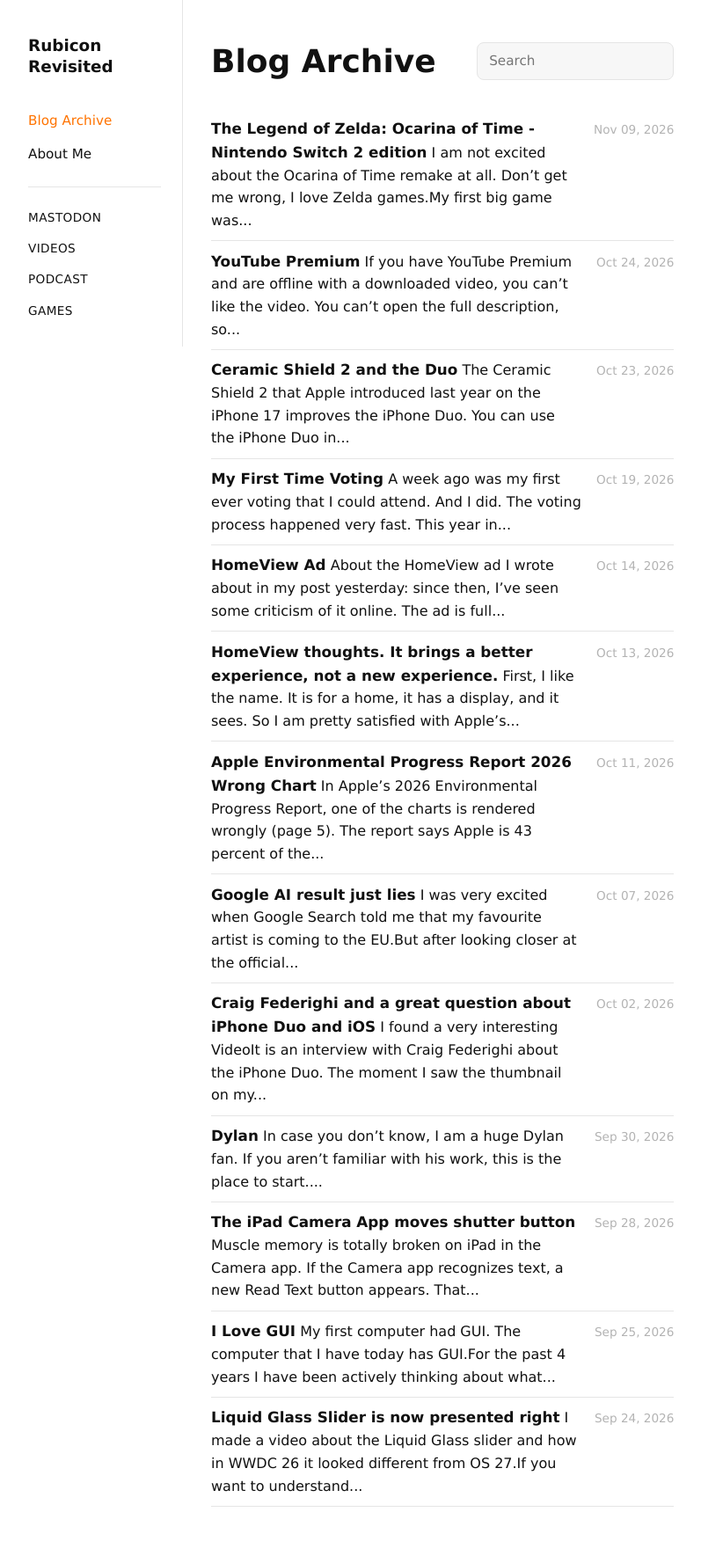
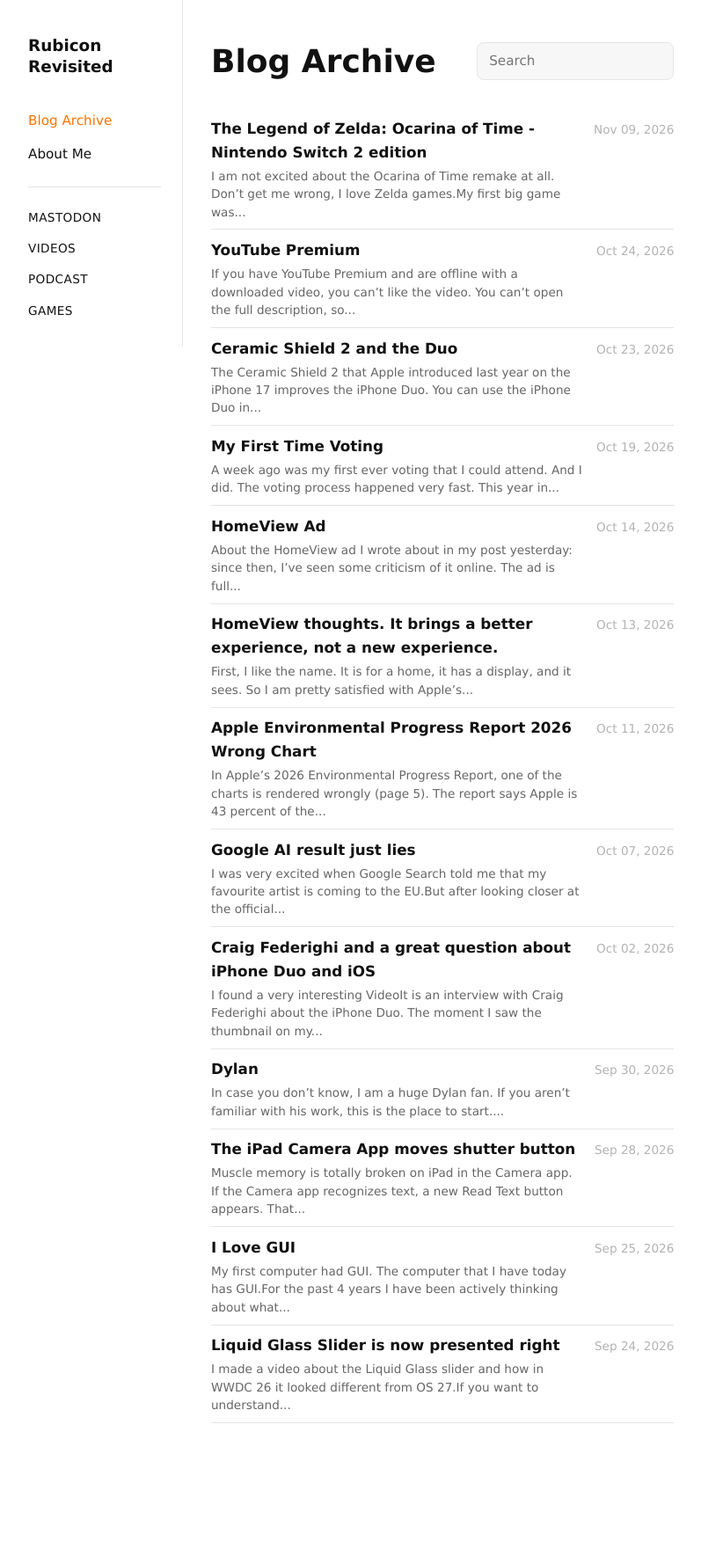
Before and after one commit to StepanJiri/stepankarasek.github.io, a Jekyll site: the page built from blog.html, in a window 1280 px wide. Shown: the whole page at 88% size, without its empty margins (152-949 px from the left). Built offline with Jekyll 4.4.1, drawn with Linux system fonts in a browser that asks for light colours; after the commit the page ends 1674 px from its top, so only the background shows below that.

Commit message:
Update style.css

```diff
--- a/assets/css/style.css
+++ b/assets/css/style.css
@@ -544,6 +544,19 @@ font-weight: 600;
 font-size: 1.05rem;
 }
 
+.archive-main {
+min-width: 0;
+}
+
+.archive-preview {
+display: block;
+margin-top: 0.2rem;
+font-size: 0.85rem;
+font-weight: 400;
+line-height: 1.5;
+color: var(--muted);
+}
+
 .archive-title:hover {
 color: var(--accent);
 }
```
